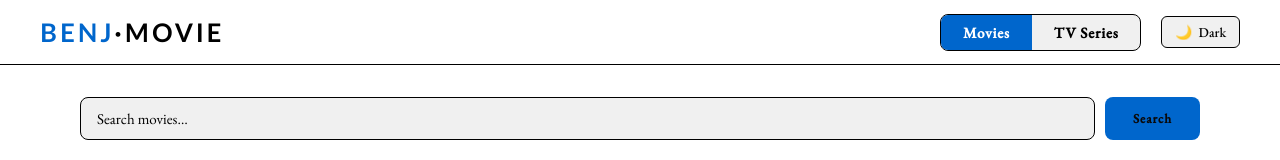
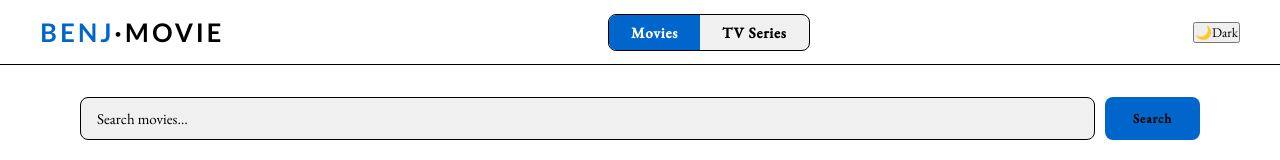
Before and after one commit to BendjaferHichem/freemovies, a React (Vite) app: page / in a window 1280 px wide. Shown: the top 160 px of the page. Built offline with nearby package versions, Linux system fonts and the light colour scheme; no server answers.

Commit message:
Refactor header controls and navigation tabs

```diff
--- a/src/App.jsx
+++ b/src/App.jsx
@@ -54,8 +54,7 @@ export default function App() {
           <span className={styles.logoAccent}>BENJ</span><span className={styles.logoDot}>·</span>MOVIE
         </button>
 
-        {/* Grouped controls to keep the toggle separate from the tab bar */}
-        <div className={styles.headerControls}>
+        {/* Navigation Tabs */}
         <nav className={styles.tabs}>
           <button
             className={`${styles.tab} ${tab === 'movies' ? styles.active : ''}`}
@@ -76,25 +75,11 @@ export default function App() {
           type="button"
           onClick={toggleTheme}
           aria-label="Toggle dark/light mode"
-            style={{
-              display: 'inline-flex',
-              alignItems: 'center',
-              gap: '0.4rem',
-              padding: '0.4rem 0.8rem',
-              fontSize: '0.85rem',
-              fontWeight: '500',
-              borderRadius: '6px',
-              border: '1px solid var(--border)',
-              backgroundColor: 'var(--bg-input)',
-              color: 'var(--text)',
-              cursor: 'pointer',
-              transition: 'background-color 0.2s ease, transform 0.1s ease',
-            }}
+          className={styles.themeToggleBtn}
         >
           <span>{isDark ? '☀️' : '🌙'}</span>
-            <span>{isDark ? 'Light' : 'Dark'}</span>
+          <span className={styles.toggleLabel}>{isDark ? 'Light' : 'Dark'}</span>
         </button>
-        </div>
       </header>
 
       <main className={styles.main}>
```
Lines whose indentation alone changed are shown as unchanged.
